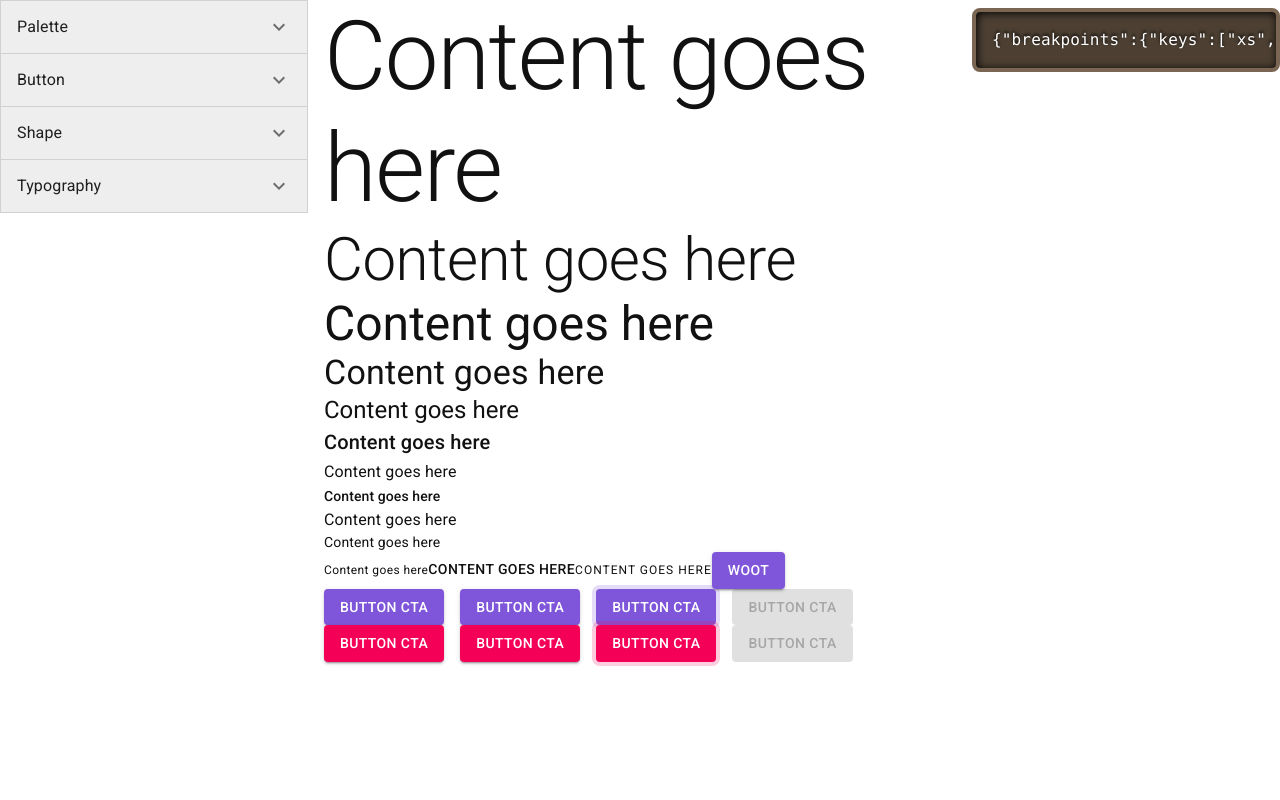
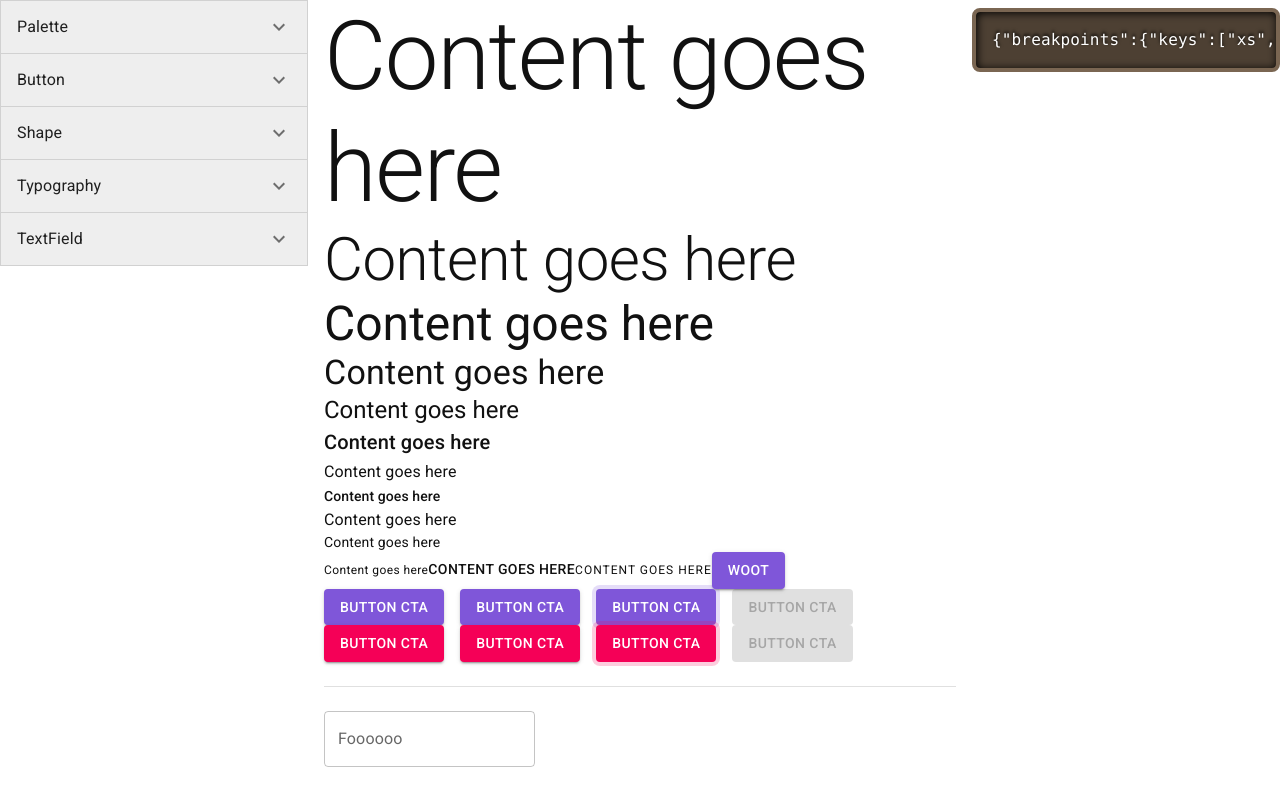
Before and after one commit to sernstberger/mui-theme-creator, a React (Create React App) app: page / in a window 1280 px wide. Built offline with nearby package versions, Linux system fonts and the light colour scheme; a web font is replaced by a local one.

Commit message:
added first textfield default prop

```diff
--- a/src/App.tsx
+++ b/src/App.tsx
@@ -3,6 +3,8 @@ import {
   Typography as MuiTypography,
   Button as MuiButton,
   Stack,
+  Divider,
+  TextField,
 } from "@mui/material";
 import SyntaxHighlighter from "react-syntax-highlighter";
 import { dark } from "react-syntax-highlighter/dist/esm/styles/prism";
@@ -78,6 +80,12 @@ const App = () => {
                 Button CTA
               </MuiButton>
             </Stack>
+            <br />
+            <Divider />
+            <br />
+            <div>
+              <TextField label="Foooooo" />
+            </div>
           </>
         </ThemeProvider>
       </Grid>
--- a/src/Sidebar/index.tsx
+++ b/src/Sidebar/index.tsx
@@ -5,6 +5,7 @@ import Button from "../components/Button";
 import Palette from "../components/Palette";
 import Shape from "../components/Shape";
 import Typography from "../components/Typography";
+import TextField from "../components/TextField";
 
 const Sidebar = () => {
   return (
@@ -14,6 +15,7 @@ const Sidebar = () => {
         <Button />
         <Shape />
         <Typography />
+        <TextField />
       </Box>
     </ThemeProvider>
   );
--- /dev/null
+++ b/src/components/TextField/index.tsx
@@ -0,0 +1,19 @@
+import { Divider, Stack } from "@mui/material";
+import Layout from "../../Sidebar/SidebarItem";
+import SelectInput from "../Form/SelectInput";
+
+const TextField = () => {
+  return (
+    <Layout title="TextField">
+      <Stack spacing={2}>
+        <SelectInput
+          field="textFieldDefaultProps.variant"
+          label="Variant"
+          options={["filled", "outlined", "standard"]}
+        />
+      </Stack>
+    </Layout>
+  );
+};
+
+export default TextField;
--- a/src/index.tsx
+++ b/src/index.tsx
@@ -129,7 +129,7 @@ ReactDOM.render(
         letterSpacing: "0.01071em",
       },
       button: {
-        fontFamily: 'inherit',
+        fontFamily: "inherit",
         fontSize: {
           number: 0.875,
           unit: "rem",
@@ -158,6 +158,9 @@ ReactDOM.render(
         size: "medium",
         variant: "contained",
       },
+      textFieldDefaultProps: {
+        variant: "outlined",
+      },
     }}
     onSubmit={(values: Values, { setSubmitting }: FormikHelpers<any>) => {
       setTimeout(() => {
--- a/src/theme/dynamicTheme.tsx
+++ b/src/theme/dynamicTheme.tsx
@@ -104,6 +104,11 @@ const theme = () => {
           },
         },
       },
+      MuiTextField: {
+        defaultProps: {
+          variant: values.textFieldDefaultProps.variant,
+        },
+      },
     },
   });
 };
```
